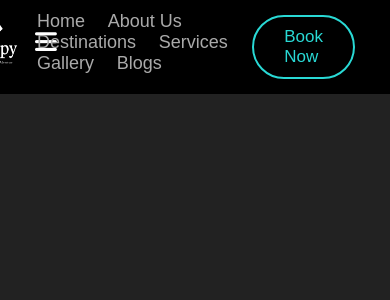
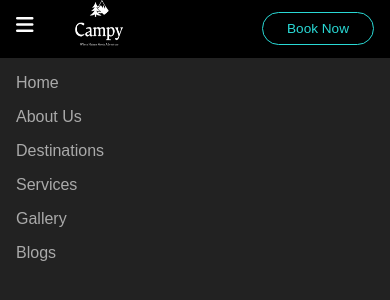
Before and after one commit to tass25/projet, a PHP site: page / in a window 390 px wide. Shown: the top 300 px of the page. Run offline with PHP 8.4, Linux system fonts and the light colour scheme.

Commit message:
nav bar , missing the js

```diff
--- a/styles.css
+++ b/styles.css
@@ -93,5 +93,39 @@ padding: 1.5rem 9% ;
 #menu-btn{
 font-size: 2.5rem;
 color: var(--white);
+cursor: pointer;
+display: none;
+}
+
+/* bch ki nsaghro twali mzyena w tben aka 3 choltat */
+@media (max-width:991px)
+{#menu-btn{
+  display: inline-block ;
+  }
+  html{font-size: 55%;}
+.header{
+  padding: 1.5rem 2rem;
+}
+}
+/*ki tsghar */
+@media (max-width:768px){.header{
+  .navbar{position: absolute;
+  top: 99%; left:0;right: 0;
+    background: var(--black);
+background: var(--bg-color);
+a {margin: 2rem;
+font-size: 2rem;
+display: block;}
+
+
+
 
 }
+}
+
+}
+
+@media (max-width:450px)
+{html{font-size: 50%;}
+
+}
```
